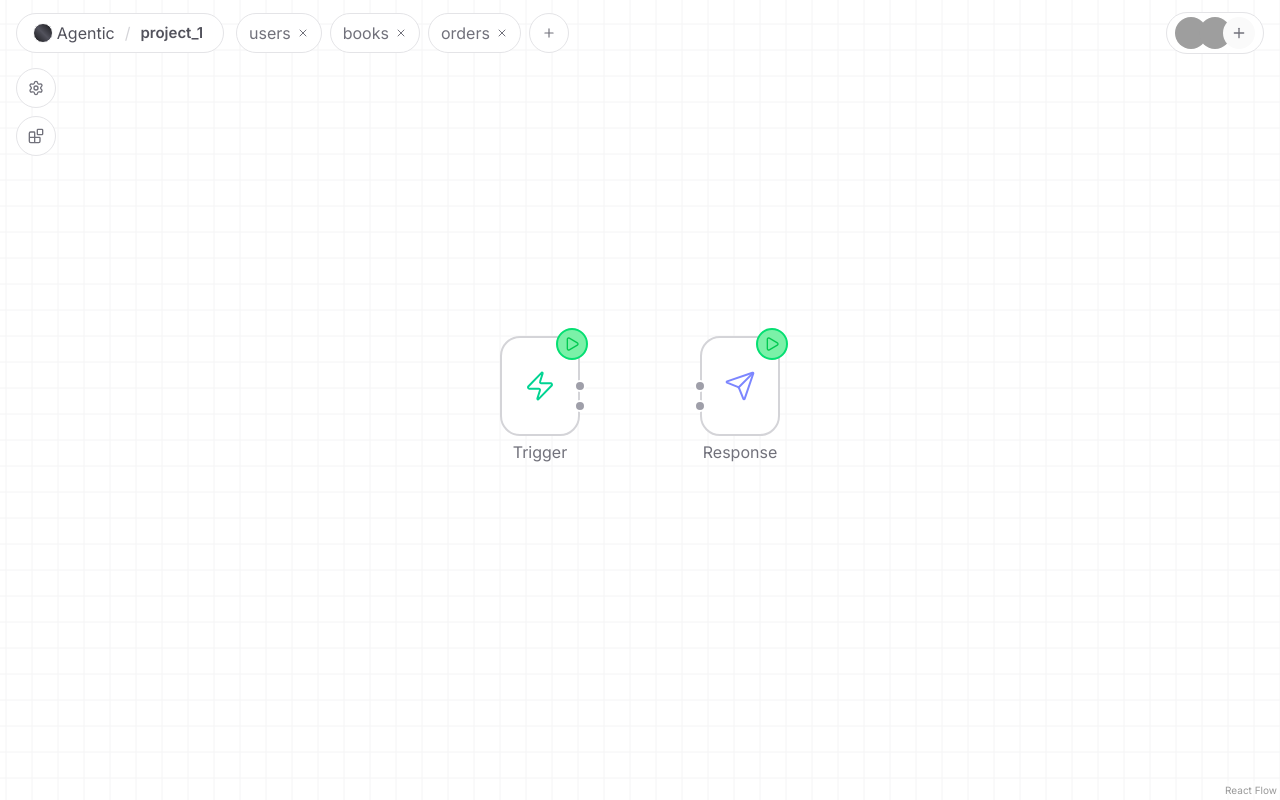
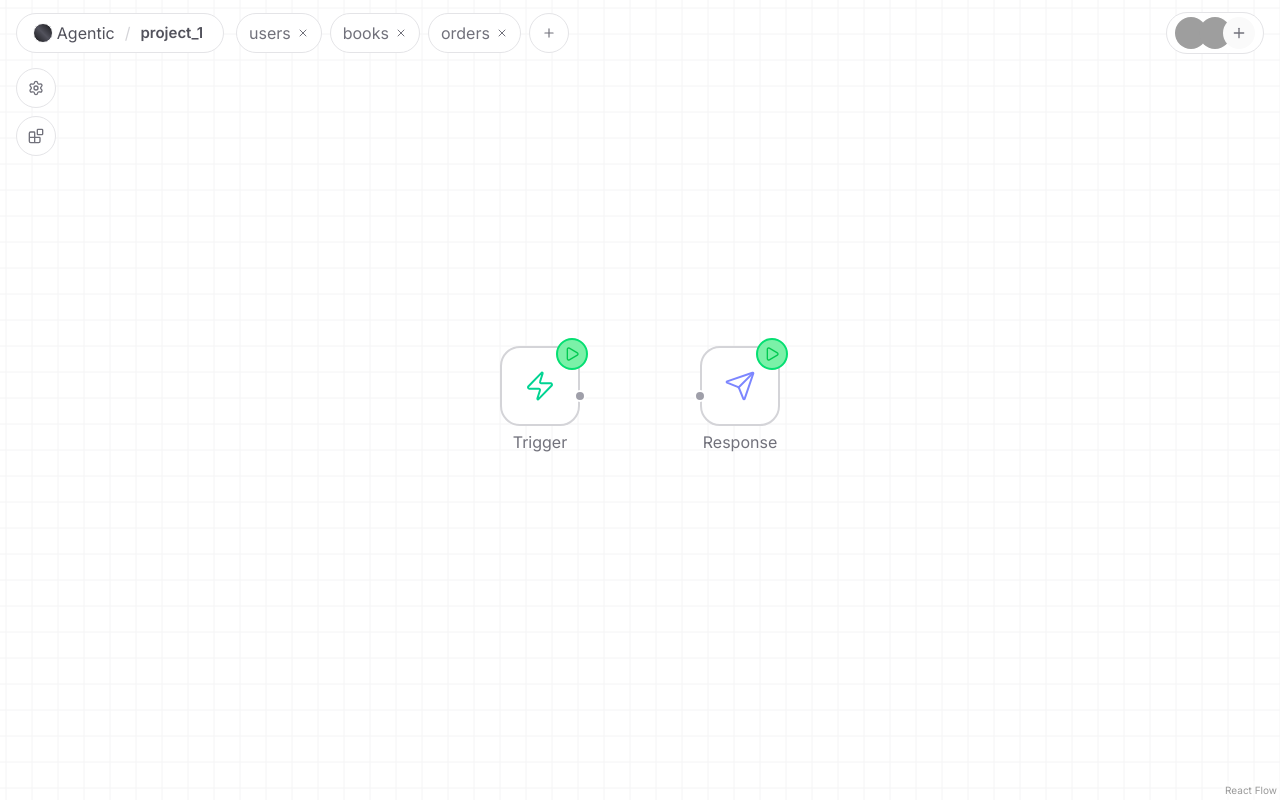
Before and after one commit to Gaurav-Gali/agentic-frontend, a Next.js app: page /projects/1 in a window 1280 px wide. Built offline with nearby package versions, Linux system fonts and the light colour scheme; grey boxes are pictures that could not be loaded.

Commit message:
fixed data flow animation bug

```diff
--- a/components/Nodes/NodeEditor.tsx
+++ b/components/Nodes/NodeEditor.tsx
@@ -31,10 +31,26 @@ export default function App() {
     );
 
     const onEdgesChange = useCallback(
-        (changes) =>
-            setEdges((edgesSnapshot) => applyEdgeChanges(changes, edgesSnapshot)),
+        (changes) => {
+            setEdges((edgesSnapshot) => {
+                let updatedEdges = applyEdgeChanges(changes, edgesSnapshot);
+
+                const deletedEdgeIds = changes
+                    .filter((c) => c.type === "remove")
+                    .map((c) => c.id);
+
+                if (deletedEdgeIds.length > 0) {
+                    updatedEdges = updatedEdges.filter(
+                        (edge) => !deletedEdgeIds.includes(edge.id)
+                    );
+                }
+
+                return updatedEdges;
+            });
+        },
         []
     );
+
 
     // --- When connecting nodes ---
     const onConnect = useCallback(
@@ -57,17 +73,20 @@ export default function App() {
                     (e) => e.target === params.target && e.targetHandle === params.targetHandle
                 );
 
+                let updatedEdges;
                 if (existingEdgeIndex !== -1) {
-                    const updatedEdges = [...prevEdges];
+                    updatedEdges = [...prevEdges];
                     updatedEdges[existingEdgeIndex] = newEdge;
-                    return updatedEdges;
+                } else {
+                    updatedEdges = [...prevEdges, newEdge];
                 }
 
-                return [...prevEdges, newEdge];
+                return updatedEdges;
             });
         },
-        []
+        [nodes, setEdges]
     );
+
 
     // --- Auto animate edges when node data changes ---
     useEffect(() => {
--- a/components/Nodes/response_group/ResponseNode.tsx
+++ b/components/Nodes/response_group/ResponseNode.tsx
@@ -6,13 +6,9 @@ import {Send} from "lucide-react";
 const ResponseNode = ({id}:{id:string}) => {
     const targetHandles:HandleType[] = [
         {
-            id:"trigger-output",
+            id:"response-input",
             type:"target",
-        },
-        {
-            id:"trigger-output2",
-            type:"target",
-        },
+        }
     ]
 
     return (
--- a/components/Nodes/trigger_group/TriggerNode.tsx
+++ b/components/Nodes/trigger_group/TriggerNode.tsx
@@ -2,7 +2,6 @@ import React from 'react';
 import NodeWrapper from "@/components/Nodes/NodeWrapper";
 import {Zap} from "lucide-react";
 import {HandleType} from "@/types/HandleType";
-import {useSetEdgeFlow} from "@/hooks/NodeActions/useSetEdgeFlow";
 import {useAtom} from "jotai";
 import {NodesAtom} from "@/store/Nodes/NodesAndEdgesStore";
 import {NodeType} from "@/types/NodeType";
@@ -14,18 +13,11 @@ const TriggerNode = ({id}:{id:string}) => {
         {
             id:"trigger-output",
             type:"source",
-        },
-        {
-            id:"trigger-output2",
-            type:"source",
-        },
+        }
     ]
-
-    const setEdgeFlow = useSetEdgeFlow();
 
     return (
         <NodeWrapper handleRun={() => {
-            // setEdgeFlow(id);
             setNodes((prev) =>
                 prev.map((node) =>
                     node.id === id
@@ -33,9 +25,6 @@ const TriggerNode = ({id}:{id:string}) => {
                         : node
                 )
             );
-
-            console.log(nodes);
-
         }} nodeName={"trigger"} nodeId={id} targetHandles={null} sourceHandles={sourceHandles}>
             <div>
                 <Zap className={"text-emerald-400"} strokeWidth={1.5} size={16}/>
```
